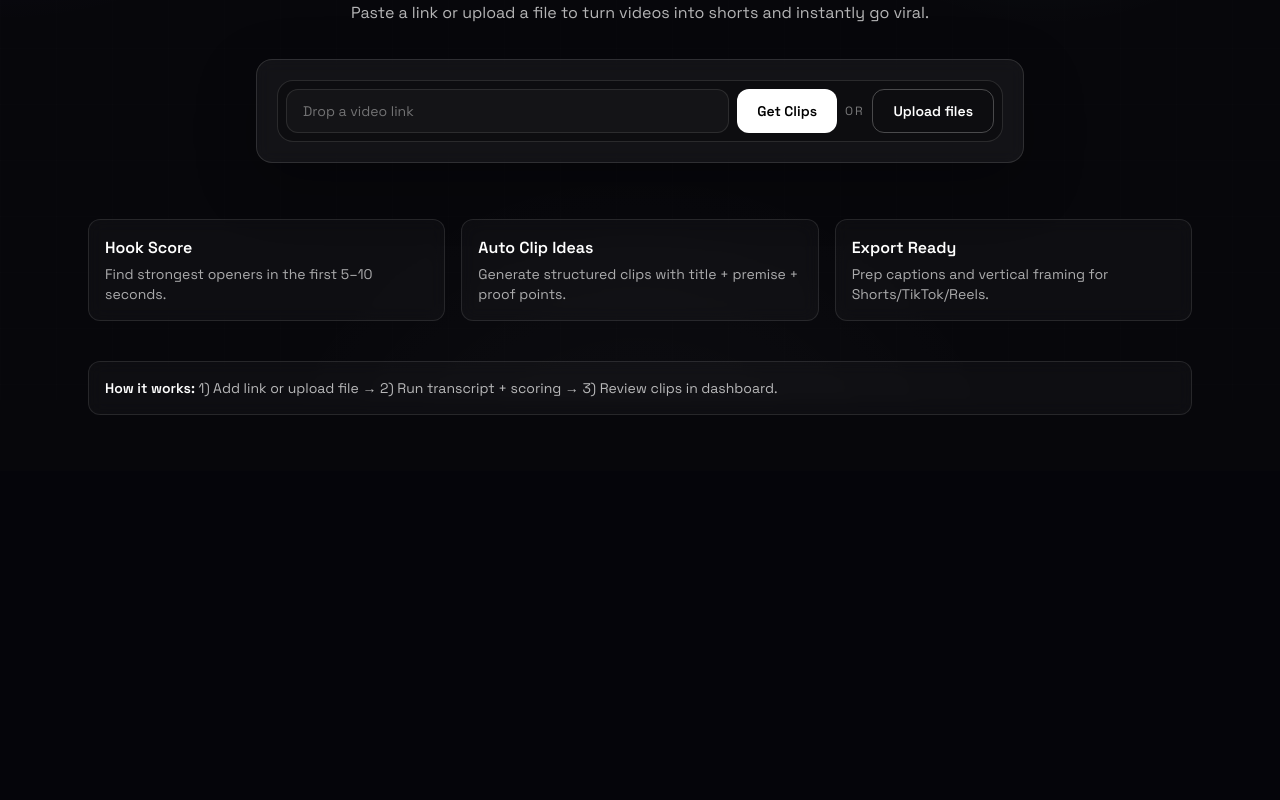
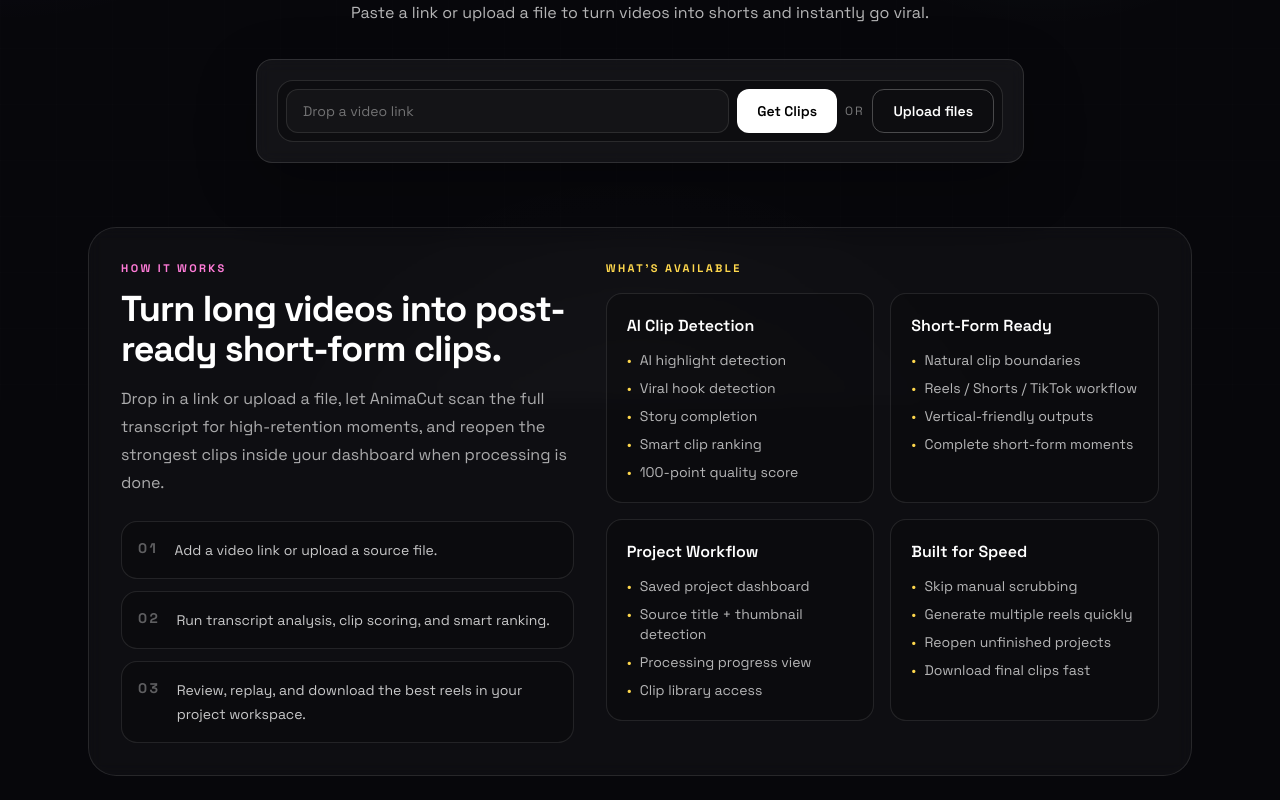
Before and after one commit to Duychinni/animecut, a Next.js app: page / in a window 1280 px wide. Shown: the part 400-1200 px from the top of the page. Before the commit the page ends 871 px from the top, so only its background shows below. Built offline with nearby package versions, Linux system fonts and the light colour scheme; no server answers.

Commit message:
Turn homepage features area into how-it-works and availability section

```diff
--- a/app/page.tsx
+++ b/app/page.tsx
@@ -255,21 +255,53 @@
           </div>
         </section>
 
-        <section id="features" className="mt-14 grid gap-4 md:grid-cols-3">
-          {[
-            ['Hook Score', 'Find strongest openers in the first 5–10 seconds.'],
-            ['Auto Clip Ideas', 'Generate structured clips with title + premise + proof points.'],
-            ['Export Ready', 'Prep captions and vertical framing for Shorts/TikTok/Reels.'],
-          ].map(([title, desc]) => (
-            <article key={title} className="rounded-xl border border-white/10 bg-white/[0.03] p-4 text-left backdrop-blur-sm">
-              <h3 className="font-semibold">{title}</h3>
-              <p className="mt-1 text-sm text-white/65">{desc}</p>
-            </article>
-          ))}
-        </section>
+        <section id="features" className="mt-16 rounded-[28px] border border-white/10 bg-white/[0.03] p-6 backdrop-blur-sm md:p-8">
+          <div className="grid gap-8 lg:grid-cols-[0.9fr_1.1fr]">
+            <div>
+              <p className="text-[11px] font-black uppercase tracking-[0.22em] text-[#ff7bd8]">How it works</p>
+              <h2 className="mt-3 text-3xl font-bold tracking-tight text-white md:text-4xl">Turn long videos into post-ready short-form clips.</h2>
+              <p className="mt-4 max-w-xl text-sm leading-7 text-white/65 md:text-base">
+                Drop in a link or upload a file, let AnimaCut scan the full transcript for high-retention moments, and reopen the strongest clips inside your dashboard when processing is done.
+              </p>
 
-        <section id="how-it-works" className="mb-8 mt-10 rounded-xl border border-white/10 bg-white/[0.03] p-4 text-sm text-white/70 backdrop-blur-sm">
-          <span className="font-semibold text-white">How it works:</span> 1) Add link or upload file → 2) Run transcript + scoring → 3) Review clips in dashboard.
+              <div className="mt-6 space-y-3">
+                {[
+                  ['01', 'Add a video link or upload a source file.'],
+                  ['02', 'Run transcript analysis, clip scoring, and smart ranking.'],
+                  ['03', 'Review, replay, and download the best reels in your project workspace.'],
+                ].map(([num, text]) => (
+                  <div key={num} className="flex items-start gap-4 rounded-2xl border border-white/10 bg-black/20 px-4 py-4">
+                    <span className="text-sm font-black tracking-[0.18em] text-white/35">{num}</span>
+                    <p className="text-sm leading-6 text-white/78">{text}</p>
+                  </div>
+                ))}
+              </div>
+            </div>
+
+            <div>
+              <p className="text-[11px] font-black uppercase tracking-[0.22em] text-[#ffd84d]">What’s available</p>
+              <div className="mt-4 grid gap-4 sm:grid-cols-2">
+                {[
+                  ['AI Clip Detection', ['AI highlight detection', 'Viral hook detection', 'Story completion', 'Smart clip ranking', '100-point quality score']],
+                  ['Short-Form Ready', ['Natural clip boundaries', 'Reels / Shorts / TikTok workflow', 'Vertical-friendly outputs', 'Complete short-form moments']],
+                  ['Project Workflow', ['Saved project dashboard', 'Source title + thumbnail detection', 'Processing progress view', 'Clip library access']],
+                  ['Built for Speed', ['Skip manual scrubbing', 'Generate multiple reels quickly', 'Reopen unfinished projects', 'Download final clips fast']],
+                ].map(([title, bullets]) => (
+                  <article key={title} className="rounded-2xl border border-white/10 bg-black/20 p-5">
+                    <h3 className="text-base font-semibold text-white">{title}</h3>
+                    <ul className="mt-3 space-y-2 text-sm text-white/70">
+                      {(bullets as string[]).map((item) => (
+                        <li key={item} className="flex gap-2">
+                          <span className="text-[#ffd84d]">•</span>
+                          <span>{item}</span>
+                        </li>
+                      ))}
+                    </ul>
+                  </article>
+                ))}
+              </div>
+            </div>
+          </div>
         </section>
       </div>
     </main>
```
